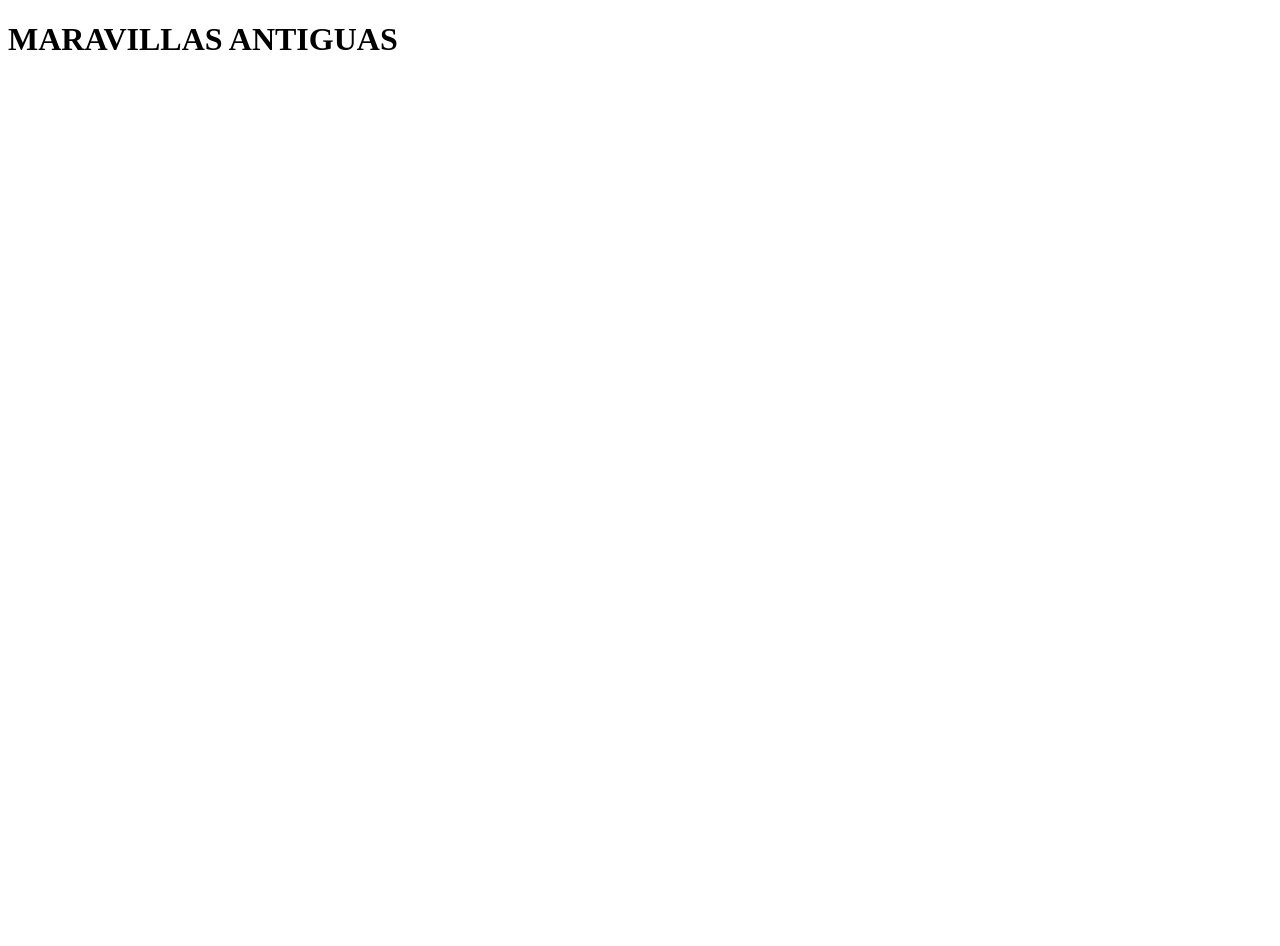
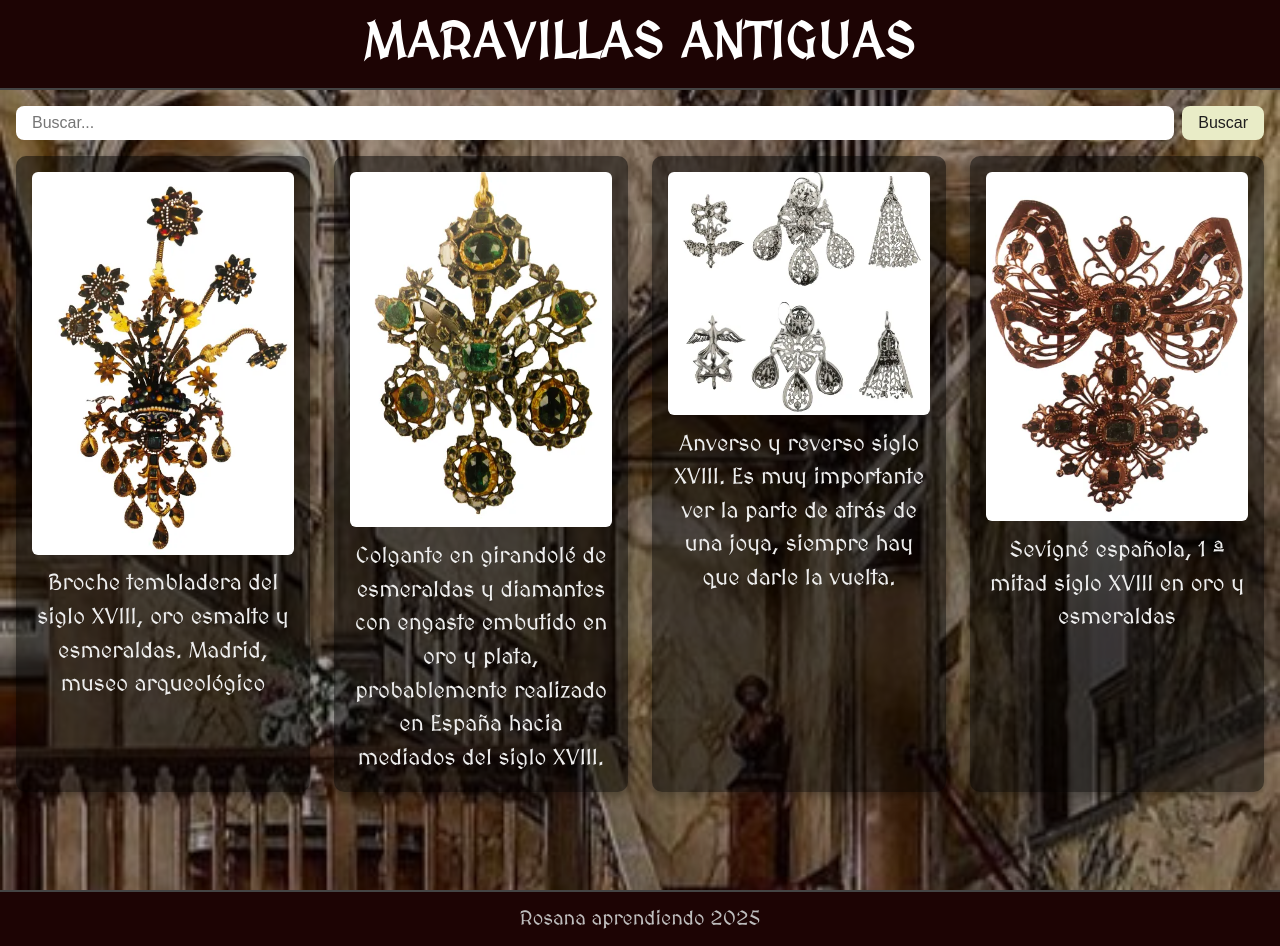
Before and after one commit to Rosana-Moya/Maravillas-antiguas, a plain HTML site: page index.html in a window 1280 px wide. Before the commit the page ends 800 px from the top, so only its background shows below. Drawn offline with Linux system fonts and the light colour scheme.

Commit message:
acabando estetica

```diff
--- a/index.html
+++ b/index.html
@@ -1,17 +1,36 @@
 <!DOCTYPE html>
-<html lang="en">
+<html lang="es">
 <head>
-    <meta charset="UTF-8">
-    <meta name="viewport" content="width=device-width, initial-scale=1.0">
+    <meta charset="UTF-8" />
+    <meta name="viewport" content="width=device-width, initial-scale=1" />
     <title>Maravillas antiguas</title>
+    <link rel="stylesheet" href="style.css" />
+    <link href="https://fonts.googleapis.com/css2?family=MedievalSharp&display=swap" rel="stylesheet">
+
 </head>
 <body>
     <header>
         <h1>MARAVILLAS ANTIGUAS</h1>
     </header>
-    <div class="container-list">
 
+   <main>
+    <div class="search-container">
+        <input type="text" id="searchInput" placeholder="Buscar..." />
+        <button id="searchButton">Buscar</button>
     </div>
+
+    <!-- Botón "Volver al inicio" -->
+    <div class="back-container" style="text-align: center; margin-bottom: 1rem;">
+        <button class="button-index" id="backButton" style="display: none;">Volver al inicio</button>
+    </div>
+
+    <div class="container-list"></div>
+</main>
+
+    <footer>
+       <p>Rosana aprendiendo 2025</p>
+    </footer>
+
+    <script src="main.js"></script>
 </body>
-<script src="main.js"></script>
 </html>
--- a/main.js
+++ b/main.js
@@ -1,7 +1,12 @@
 console.log("Go");
 
-const containerList = document.querySelector(".container-list")
+// Elementos del DOM
+const containerList = document.querySelector(".container-list");
+const searchInput = document.getElementById("searchInput");
+const searchButton = document.getElementById("searchButton");
+const backButton = document.getElementById("backButton"); // Botón "Volver al inicio"
 
+// Lista de objetos vintage (si no hay en localStorage, usa estos por defecto)
 let antique = JSON.parse(localStorage.getItem("antique")) || [
     {
         desc: "Broche tembladera del siglo XVIII, oro esmalte y esmeraldas. Madrid, museo arqueológico",
@@ -12,12 +17,123 @@ let antique = JSON.parse(localStorage.getItem("antique")) || [
         image: "img/colgante-girandole-esmeraldas-diamantes-siglo-xviii.jpg"
     },
     {
-        desc: "Anverso y reverso siglo XVIII. Es muy importante ver la parte de atrás de una joya, siempre hay que darle la vuelta. ",
+        desc: "Anverso y reverso siglo XVIII. Es muy importante ver la parte de atrás de una joya, siempre hay que darle la vuelta.",
         image: "img/anverso-y-reverso-siglo-xviii.jpg"
     },
     {
         desc: "Sevigné española, 1 ª mitad siglo XVIII en oro y esmeraldas",
         image: "img/sevigne-espanola-en-oro-y-esmeraldas-siglo-xviii.jpg"
     }
+];
 
-];
+// Guardar la lista en localStorage (por si se actualiza en el futuro)
+function saveToLocalStorage() {
+    localStorage.setItem("antique", JSON.stringify(antique));
+}
+
+// Índice de la tarjeta abierta (si hay alguna)
+let openedIndex = JSON.parse(localStorage.getItem("openedIndex"));
+
+// Guardar índice abierto
+function saveOpenedIndex() {
+    localStorage.setItem("openedIndex", JSON.stringify(openedIndex));
+}
+
+// Renderizar las tarjetas (una o todas según estado)
+function renderAntiques(list = antique) {
+    containerList.innerHTML = "";
+
+    // Mostrar u ocultar el botón "Volver al inicio"
+    if (openedIndex !== null && list[openedIndex]) {
+        backButton.style.display = "inline-block";
+    } else {
+        backButton.style.display = "none";
+    }
+
+    // Si no hay elementos, mostrar mensaje
+    if (list.length === 0) {
+        containerList.innerHTML = "<p>No se encontraron objetos que coincidan con la búsqueda.</p>";
+        return;
+    }
+
+    // Si hay una tarjeta abierta, mostrar solo esa
+    if (openedIndex !== null && list[openedIndex]) {
+        const item = list[openedIndex];
+        const card = createCard(item, openedIndex, true);
+        containerList.appendChild(card);
+        return;
+    }
+
+    // Mostrar todas las tarjetas
+    list.forEach((item, index) => {
+        const card = createCard(item, index, false);
+        containerList.appendChild(card);
+    });
+}
+
+// Crear una tarjeta (item: objeto, index: posición, isOpen: si está abierta)
+function createCard(item, index, isOpen) {
+    const card = document.createElement("div");
+    card.classList.add("antique-card");
+    if (isOpen) card.classList.add("opened");
+
+    card.innerHTML = `
+        <img src="${item.image}" alt="Objeto vintage" />
+        <p>${item.desc}</p>
+    `;
+
+    // Evento click para abrir/cerrar tarjeta
+    card.addEventListener("click", () => {
+        if (openedIndex === index) {
+            // Si ya está abierta, se cierra
+            openedIndex = null;
+        } else {
+            // Abrir esta tarjeta
+            openedIndex = index;
+        }
+        saveOpenedIndex();
+        searchAntiques(); // Actualiza la vista
+    });
+
+    return card;
+}
+
+// Buscar objetos según texto en input
+function searchAntiques() {
+    const query = searchInput.value.toLowerCase().trim();
+
+    if (!query) {
+        renderAntiques();
+        return;
+    }
+
+    const filtered = antique.filter(item => item.desc.toLowerCase().includes(query));
+
+    // Si la tarjeta abierta no está en los resultados, se cierra
+    if (openedIndex !== null && !filtered[openedIndex]) {
+        openedIndex = null;
+        saveOpenedIndex();
+    }
+
+    renderAntiques(filtered);
+}
+
+// Evento: buscar al hacer clic en el botón
+searchButton.addEventListener("click", searchAntiques);
+
+// Evento: buscar al pulsar Enter
+searchInput.addEventListener("keydown", (e) => {
+    if (e.key === "Enter") {
+        searchAntiques();
+    }
+});
+
+// Evento: volver al inicio (mostrar todas las tarjetas)
+backButton.addEventListener("click", () => {
+    openedIndex = null;
+    saveOpenedIndex();
+    searchAntiques(); // Vuelve a mostrar todas o la búsqueda actual
+});
+
+// Renderizar al cargar
+renderAntiques();
--- /dev/null
+++ b/style.css
@@ -0,0 +1,202 @@
+/* Reset básico para todos los elementos */
+* {
+    margin: 0;
+    padding: 0;
+    box-sizing: border-box;
+}
+
+/* Estilos generales del body */
+body {
+    font-family: 'Segoe UI', Tahoma, Geneva, Verdana, sans-serif;
+    background-color: #c01d1d; /* Fondo negro base */
+    color: #fff;
+    min-height: 100vh;
+    font-family: 'MedievalSharp', cursive, serif;
+}
+
+
+/* Encabezado sin imagen de fondo */
+header {
+    text-align: center;
+    padding: 1rem 0;
+    background-color: rgba(0, 0, 0, 0.85); /* Fondo sólido para legibilidad */
+    border-bottom: 2px solid #444;
+}
+
+/* Título principal */
+h1 {
+    font-size: 1.8rem;
+    letter-spacing: 1px;
+    font-family: 'MedievalSharp', cursive, serif;
+}
+
+/* Fondo solo para main con imagen y capa oscura encima */
+main {
+    position: relative;
+    z-index: 0;
+    background-image: url('img/fondo.jpg');
+    background-size: cover;
+    background-position: center;
+    background-repeat: no-repeat;
+    padding: 1rem;
+    min-height: 100vh;
+    overflow: hidden;
+}
+
+/* Capa semitransparente encima de la imagen para mejorar contraste */
+main::before {
+    content: "";
+    position: absolute;
+    top: 0;
+    left: 0;
+    width: 100%;
+    height: 100%;
+    background-color: rgba(0, 0, 0, 0.3); /* Ajusta para aclarar/oscurecer */
+    z-index: -1; /* Debajo del contenido */
+}
+
+/* Contenedor del buscador: input + botón */
+.search-container {
+    display: flex;
+    gap: 0.5rem;
+    margin-bottom: 1rem;
+    justify-content: center;
+}
+
+/* Input de búsqueda */
+#searchInput {
+    flex: 1;
+    padding: 0.5rem 1rem;
+    border-radius: 8px;
+    border: none;
+    font-size: 1rem;
+}
+
+/* Efecto foco en el input */
+#searchInput:focus {
+    outline: 2px solid #666;
+}
+
+/* Botón buscar */
+#searchButton {
+    padding: 0.5rem 1rem;
+    border: none;
+    border-radius: 8px;
+    background-color: #e9ecc7;
+    color: #1f1e1e;
+    cursor: pointer;
+    font-size: 1rem;
+    transition: background-color 0.3s ease;
+}
+
+/* Hover del botón */
+#searchButton:hover {
+    background-color: #666;
+}
+
+.button-index {
+    color: black;
+    border-radius: 5px;
+    padding: 5px;
+    background-color: #ebe5cd;
+}
+
+/* Tarjetas container (lista) */
+.container-list {
+    display: flex;
+    flex-direction: column;
+    gap: 1.2rem;
+}
+
+/* Cada tarjeta */
+.antique-card {
+    background-color: rgba(0, 0, 0, 0.5);
+    border-radius: 10px;
+    padding: 1rem;
+    box-shadow: 0 4px 10px rgba(0, 0, 0, 0.3);
+    text-align: center;
+    transition: transform 0.3s ease;
+    cursor: pointer;
+    max-width: 320px;
+    margin: 0 auto;
+}
+
+/* Animación al pasar el ratón */
+.antique-card:hover {
+    transform: scale(1.02);
+}
+
+/* Imagen dentro de la tarjeta */
+.antique-card img {
+    width: 100%;           /* Ocupa todo el ancho disponible */
+    max-width: 300px;      /* Pero no más de 300px */
+    height: auto;          /* Mantiene proporción */
+    border-radius: 6px;
+    margin-bottom: 0.8rem;
+    display: block;
+    margin-left: auto;
+    margin-right: auto;
+}
+
+/* Descripción del objeto */
+.antique-card p {
+    font-size: 1rem;
+    line-height: 1.5;
+    color: #eee;
+}
+
+/* Tarjeta abierta */
+.antique-card.opened {
+    max-width: 600px;
+    margin: 1rem auto;
+    background-color: rgba(0, 0, 0, 0.85);
+    box-shadow: 0 6px 20px rgba(0, 0, 0, 0.7);
+}
+
+/* Imagen en tarjeta abierta más grande */
+.antique-card.opened img {
+    max-width: 100%;
+    height: auto;
+    border-radius: 10px;
+}
+
+/* Texto más grande en tarjeta abierta */
+.antique-card.opened p {
+    font-size: 1.2rem;
+    line-height: 1.6;
+}
+
+/* Diseño responsive para pantallas grandes */
+@media (min-width: 768px) {
+    .container-list {
+        display: grid;
+        grid-template-columns: repeat(auto-fit, minmax(250px, 1fr));
+        gap: 1.5rem;
+    }
+
+    h1 {
+        font-size: 50px;
+    }
+
+    .antique-card p {
+        font-size: 1.4rem;
+    }
+}
+
+/* Responsive para buscador en móviles */
+@media (max-width: 480px) {
+    .search-container {
+        flex-direction: column;
+        gap: 0.7rem;
+    }
+}
+
+/* Pie de página */
+footer {
+    padding: 1rem;
+    text-align: center;
+    background-color: rgba(0, 0, 0, 0.85);
+    border-top: 2px solid #444;
+    color: #bebdbd;
+    font-size: 20px;
+}
```
Also changed, not shown: img/fondo.jpg (added).
